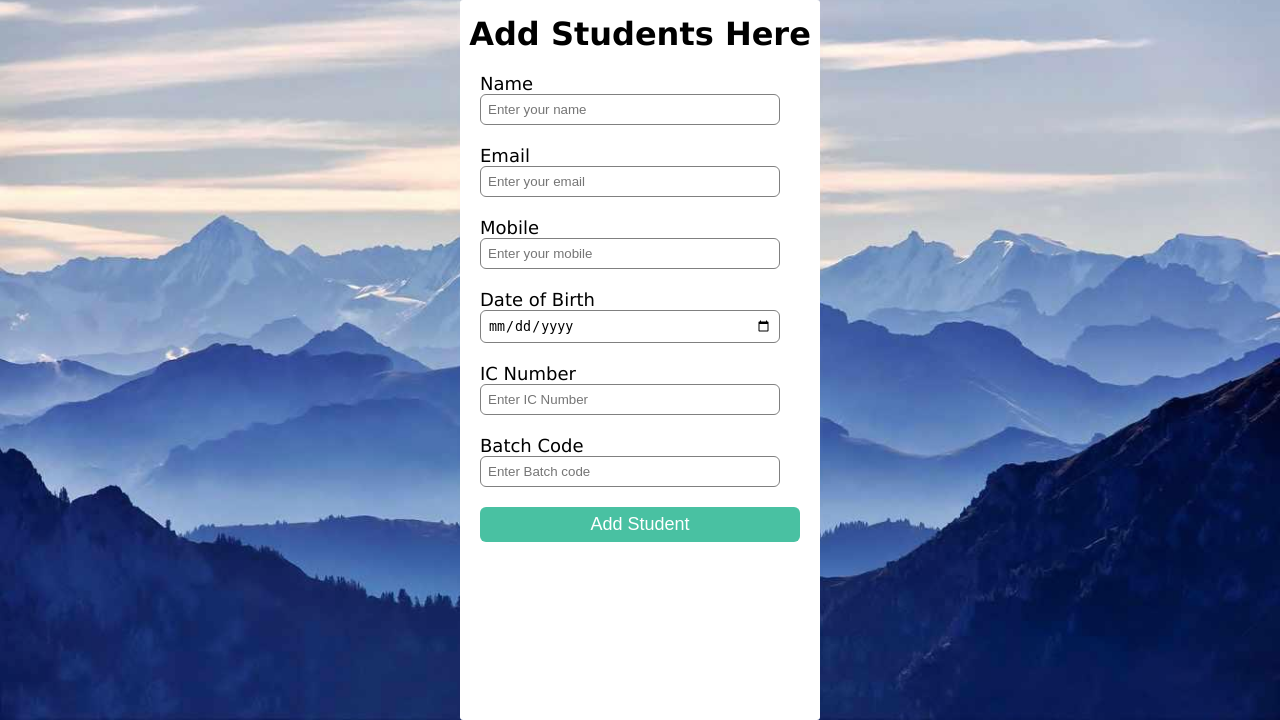
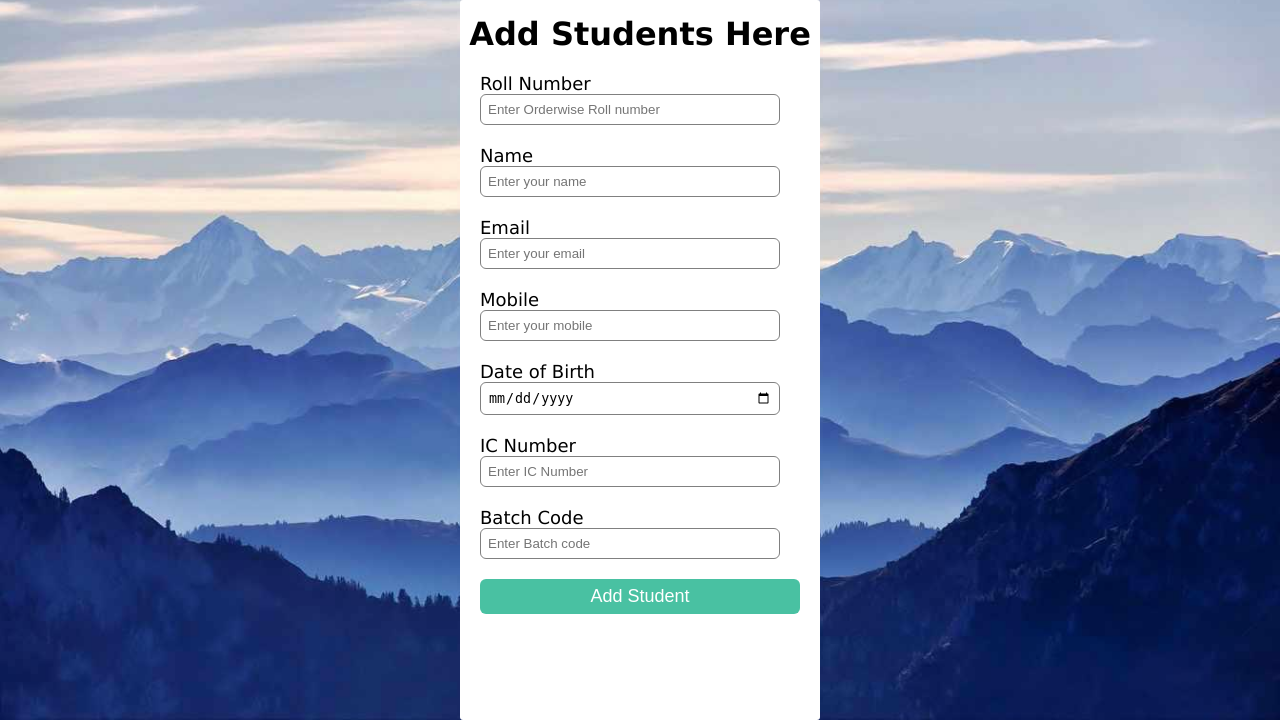
Before and after one commit to ramkumar1208/quiz-boot-php, a PHP site: page /register2.php in a window 1280 px wide. Shown: the part 80-800 px from the top of the page. Run offline with PHP 8.4, Linux system fonts and the light colour scheme.

Commit message:
view quiz updated

```diff
--- a/edit_student_admin.php
+++ b/edit_student_admin.php
@@ -14,12 +14,14 @@ if ($_SERVER['REQUEST_METHOD'] === 'POST') {
     if (isset($_POST['edit_stu_by_ic'])) {
         $edit_name = $_POST['edit_name'];
         $edit_email = $_POST['edit_email'];
+        $edit_roll=$_POST['roll_number'];
         $edit_mobile = $_POST['edit_mobile'];
         $edit_dob = $_POST['edit_dob'];
         $ic_number=$_SESSION['ic_number'];
         $edit_batch_code = $_POST['edit_batch_code'];
 
         $query = "UPDATE users SET
+          roll_number='$edit_roll',
           user_name = '$edit_name',
           user_email = '$edit_email',
           mobile = '$edit_mobile',
@@ -179,6 +181,8 @@ if ($_SERVER['REQUEST_METHOD'] === 'POST') {
                   <div class="card-body">
                       <div class="form-check">
                       <h5 class="card-title py-2">Edit Student details</h5>
+                      <label for="rollnumber">Edit Roll number</label><br>
+                      <input type="text" class="form-check-input" name="roll_number" id="rollnumber" placeholder="<?php echo $row['Roll_number']; ?>" required value="<?php echo $row['roll_number']; ?>"><br><br>
                       <label for="name">Edit Name</label><br>
                        <input type="text" class="form-check-input" name="edit_name" id="edit_name" placeholder="<?php echo $row['user_name']; ?>" required value="<?php echo $row['user_name']; ?>"><br><br>
                        <label for="option">Edit Email</label><br>
--- a/edit_students.php
+++ b/edit_students.php
@@ -140,6 +140,7 @@ $admin=$_SESSION['admin'];
         <thead>
             <tr>
                 <th>Batch Code</th>
+                <th>Roll number</th>
                 <th>IC Number</th>
                 <th>Name</th>
                 <th>Mobile</th>
@@ -156,6 +157,7 @@ $admin=$_SESSION['admin'];
             ?>
             <tr>
                 <td><?php echo $row['batch_code']; ?></td>
+                <td><?php echo $row['roll_number']; ?></td>
                 <td><?php echo $row['ic_number']; ?></td>
                 <td><?php echo $row['user_name']; ?></td>
                 <td><?php echo $row['mobile']; ?></td>
--- a/register2.php
+++ b/register2.php
@@ -5,6 +5,7 @@
         $u_name=$_POST['u_name'];
         $u_email=$_POST['u_email'];
         $u_mobile=$_POST['u_mobile'];
+        $roll_number=$_POST['roll_number'];
         $u_dob=$_POST['date_of_birth'];
         // $u_pass=$_POST['u_pass'];
         $u_ic=$_POST['u_ic'];
@@ -14,16 +15,19 @@
         // if(mysqli_num_rows($search_users)>0){
 
         // }
-        $insert_query="insert into users(`user_name`,`mobile`,`user_email`,`user_dob`,`ic_number`,`batch_code`) values('$u_name','$u_mobile','$u_email','$u_dob','$u_ic','$u_batch')";
+        $insert_query="insert into users(`roll_number`,`user_name`,`mobile`,`user_email`,`user_dob`,`ic_number`,`batch_code`) values('$roll_number','$u_name','$u_mobile','$u_email','$u_dob','$u_ic','$u_batch')";
         $insert_data=mysqli_query($con,$insert_query);
-        if($insert_data){
-          // echo $insert_query;
-          $_SESSION['message']="Student added sucessfully";
+        if ($insert_data) {
+          $_SESSION['message'] = "Student added successfully";
           header("Location: student_management.php");
-        }else{
-          $_SESSION['message']="Error occurs";
+          exit();
+      } else {
+          $_SESSION['message'] = "Error occurs";
+          // Display the specific error message
+          die("Error inserting data: " . mysqli_error($con));
           header("Location: student_management.php");
-        }
+          exit();
+      }
     }
 
 ?>
@@ -57,8 +61,10 @@
       <h1>Add Students Here</h1>
       <!-- <h4>It's free and only takes a minute</h4> -->
       <form action="register2.php" method="post">
+        <label>Roll Number</label>
+        <input type="text" placeholder="Enter Orderwise Roll number" required name="roll_number">
         <label>Name</label>
-        <input type="name" placeholder="Enter your name" required name="u_name"/>
+        <input type="text" placeholder="Enter your name" required name="u_name"/>
         <label>Email</label>
         <input type="email" placeholder="Enter your email" required name="u_email"/>
         <label>Mobile</label>
@@ -68,7 +74,7 @@
         <label>IC Number</label>
         <input type="text" placeholder="Enter IC Number" required name="u_ic"/>
         <label>Batch Code</label>
-        <input type="name" placeholder="Enter Batch code" required name="u_batch"/>
+        <input type="text" placeholder="Enter Batch code" required name="u_batch"/>
         <!-- <label>Password</label>
         <input type="password" placeholder="" name="u_pass"/>
         <label>Confirm Password</label>
```
Also changed, not shown: viewquiz.php (+16 -2 lines).
